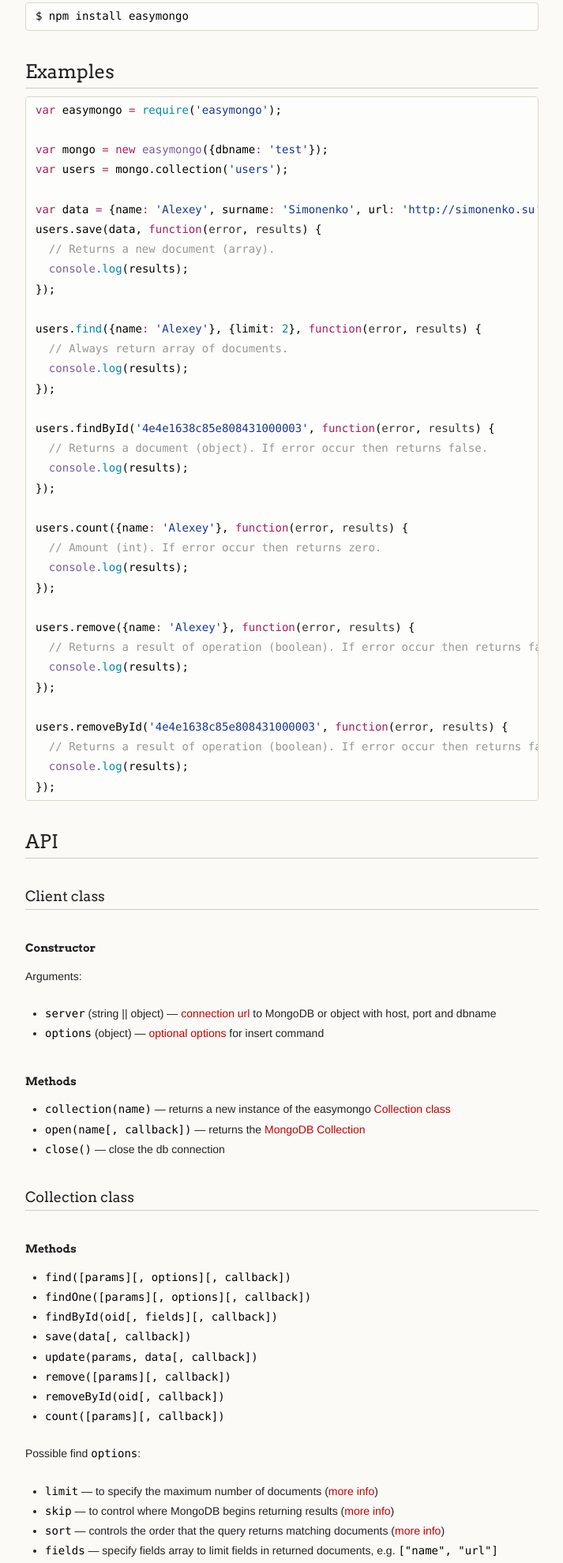
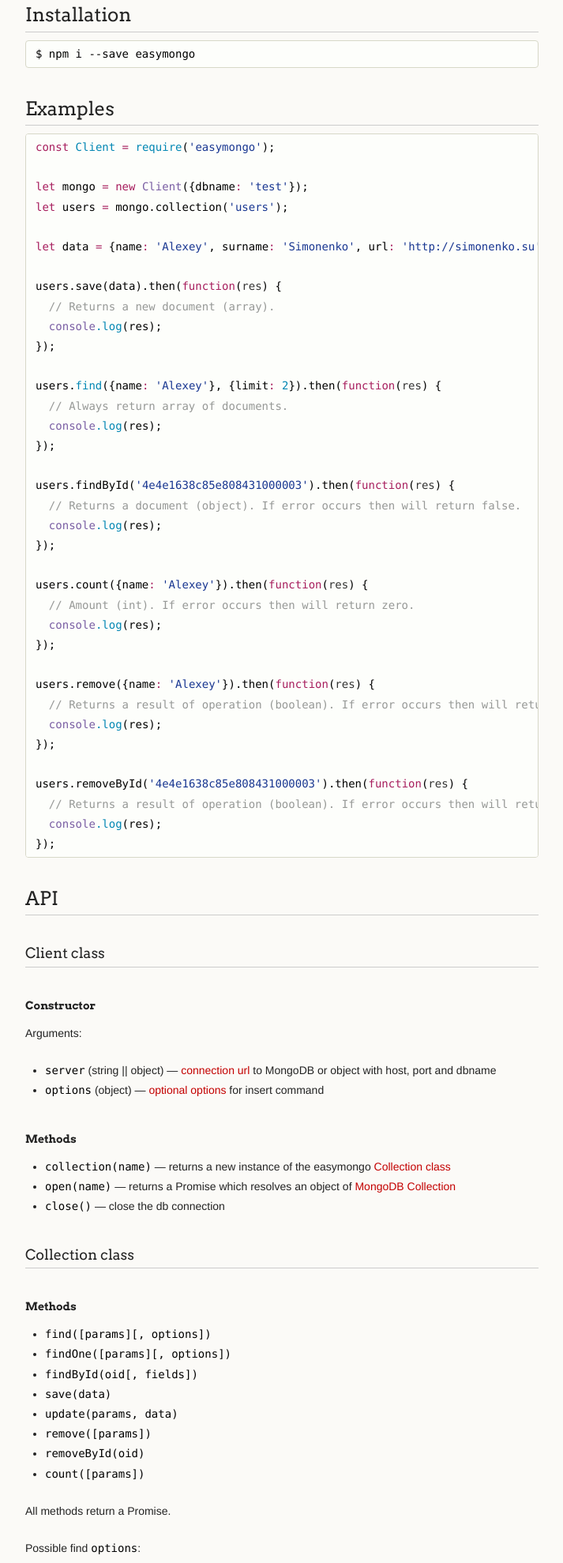
Before and after one commit to meritt/easymongo, a plain HTML site: page index.html in a window 1280 px wide. Shown: the part 1637-3616 px from the top of the page at 79% size, without its empty margins (278-991 px from the left). Drawn offline with Linux system fonts and the light colour scheme.

```diff
--- a/index.html
+++ b/index.html
@@ -38,48 +38,51 @@
 
 <p>This is a small tweaks for the <a href="https://github.com/mongodb/node-mongodb-native">native MongoDB driver</a>.</p>
 
+<p>Easymongo v5 now support only Node.js v4. For previous version you can use <a href="https://github.com/meritt/easymongo/releases/tag/v4.0.2">the older easymongo</a>.</p>
+
 <h2>
 <a id="installation" class="anchor" href="#installation" aria-hidden="true"><span class="octicon octicon-link"></span></a>Installation</h2>
 
-<div class="highlight highlight-bash"><pre>$ npm install easymongo</pre></div>
+<div class="highlight highlight-bash"><pre>$ npm i --save easymongo</pre></div>
 
 <h2>
 <a id="examples" class="anchor" href="#examples" aria-hidden="true"><span class="octicon octicon-link"></span></a>Examples</h2>
 
-<div class="highlight highlight-js"><pre><span class="pl-k">var</span> easymongo <span class="pl-k">=</span> <span class="pl-c1">require</span>(<span class="pl-s"><span class="pl-pds">'</span>easymongo<span class="pl-pds">'</span></span>);
+<div class="highlight highlight-js"><pre><span class="pl-k">const</span> <span class="pl-c1">Client</span> <span class="pl-k">=</span> <span class="pl-c1">require</span>(<span class="pl-s"><span class="pl-pds">'</span>easymongo<span class="pl-pds">'</span></span>);
 
-<span class="pl-k">var</span> mongo <span class="pl-k">=</span> <span class="pl-k">new</span> <span class="pl-en">easymongo</span>({dbname<span class="pl-k">:</span> <span class="pl-s"><span class="pl-pds">'</span>test<span class="pl-pds">'</span></span>});
-<span class="pl-k">var</span> users <span class="pl-k">=</span> mongo.collection(<span class="pl-s"><span class="pl-pds">'</span>users<span class="pl-pds">'</span></span>);
+<span class="pl-k">let</span> mongo <span class="pl-k">=</span> <span class="pl-k">new</span> <span class="pl-en">Client</span>({dbname<span class="pl-k">:</span> <span class="pl-s"><span class="pl-pds">'</span>test<span class="pl-pds">'</span></span>});
+<span class="pl-k">let</span> users <span class="pl-k">=</span> mongo.collection(<span class="pl-s"><span class="pl-pds">'</span>users<span class="pl-pds">'</span></span>);
 
-<span class="pl-k">var</span> data <span class="pl-k">=</span> {name<span class="pl-k">:</span> <span class="pl-s"><span class="pl-pds">'</span>Alexey<span class="pl-pds">'</span></span>, surname<span class="pl-k">:</span> <span class="pl-s"><span class="pl-pds">'</span>Simonenko<span class="pl-pds">'</span></span>, url<span class="pl-k">:</span> <span class="pl-s"><span class="pl-pds">'</span>http://simonenko.su<span class="pl-pds">'</span></span>};
-users.save(data, <span class="pl-k">function</span>(<span class="pl-smi">error</span>, <span class="pl-smi">results</span>) {
+<span class="pl-k">let</span> data <span class="pl-k">=</span> {name<span class="pl-k">:</span> <span class="pl-s"><span class="pl-pds">'</span>Alexey<span class="pl-pds">'</span></span>, surname<span class="pl-k">:</span> <span class="pl-s"><span class="pl-pds">'</span>Simonenko<span class="pl-pds">'</span></span>, url<span class="pl-k">:</span> <span class="pl-s"><span class="pl-pds">'</span>http://simonenko.su<span class="pl-pds">'</span></span>};
+
+users.save(data).then(<span class="pl-k">function</span>(<span class="pl-smi">res</span>) {
   <span class="pl-c">// Returns a new document (array).</span>
-  <span class="pl-en">console</span><span class="pl-c1">.log</span>(results);
+  <span class="pl-en">console</span><span class="pl-c1">.log</span>(res);
 });
 
-users.<span class="pl-c1">find</span>({name<span class="pl-k">:</span> <span class="pl-s"><span class="pl-pds">'</span>Alexey<span class="pl-pds">'</span></span>}, {limit<span class="pl-k">:</span> <span class="pl-c1">2</span>}, <span class="pl-k">function</span>(<span class="pl-smi">error</span>, <span class="pl-smi">results</span>) {
+users.<span class="pl-c1">find</span>({name<span class="pl-k">:</span> <span class="pl-s"><span class="pl-pds">'</span>Alexey<span class="pl-pds">'</span></span>}, {limit<span class="pl-k">:</span> <span class="pl-c1">2</span>}).then(<span class="pl-k">function</span>(<span class="pl-smi">res</span>) {
   <span class="pl-c">// Always return array of documents.</span>
-  <span class="pl-en">console</span><span class="pl-c1">.log</span>(results);
+  <span class="pl-en">console</span><span class="pl-c1">.log</span>(res);
 });
 
-users.findById(<span class="pl-s"><span class="pl-pds">'</span>4e4e1638c85e808431000003<span class="pl-pds">'</span></span>, <span class="pl-k">function</span>(<span class="pl-smi">error</span>, <span class="pl-smi">results</span>) {
-  <span class="pl-c">// Returns a document (object). If error occur then returns false.</span>
-  <span class="pl-en">console</span><span class="pl-c1">.log</span>(results);
+users.findById(<span class="pl-s"><span class="pl-pds">'</span>4e4e1638c85e808431000003<span class="pl-pds">'</span></span>).then(<span class="pl-k">function</span>(<span class="pl-smi">res</span>) {
+  <span class="pl-c">// Returns a document (object). If error occurs then will return false.</span>
+  <span class="pl-en">console</span><span class="pl-c1">.log</span>(res);
 });
 
-users.count({name<span class="pl-k">:</span> <span class="pl-s"><span class="pl-pds">'</span>Alexey<span class="pl-pds">'</span></span>}, <span class="pl-k">function</span>(<span class="pl-smi">error</span>, <span class="pl-smi">results</span>) {
-  <span class="pl-c">// Amount (int). If error occur then returns zero.</span>
-  <span class="pl-en">console</span><span class="pl-c1">.log</span>(results);
+users.count({name<span class="pl-k">:</span> <span class="pl-s"><span class="pl-pds">'</span>Alexey<span class="pl-pds">'</span></span>}).then(<span class="pl-k">function</span>(<span class="pl-smi">res</span>) {
+  <span class="pl-c">// Amount (int). If error occurs then will return zero.</span>
+  <span class="pl-en">console</span><span class="pl-c1">.log</span>(res);
 });
 
-users.remove({name<span class="pl-k">:</span> <span class="pl-s"><span class="pl-pds">'</span>Alexey<span class="pl-pds">'</span></span>}, <span class="pl-k">function</span>(<span class="pl-smi">error</span>, <span class="pl-smi">results</span>) {
-  <span class="pl-c">// Returns a result of operation (boolean). If error occur then returns false.</span>
-  <span class="pl-en">console</span><span class="pl-c1">.log</span>(results);
+users.remove({name<span class="pl-k">:</span> <span class="pl-s"><span class="pl-pds">'</span>Alexey<span class="pl-pds">'</span></span>}).then(<span class="pl-k">function</span>(<span class="pl-smi">res</span>) {
+  <span class="pl-c">// Returns a result of operation (boolean). If error occurs then will return false.</span>
+  <span class="pl-en">console</span><span class="pl-c1">.log</span>(res);
 });
 
-users.removeById(<span class="pl-s"><span class="pl-pds">'</span>4e4e1638c85e808431000003<span class="pl-pds">'</span></span>, <span class="pl-k">function</span>(<span class="pl-smi">error</span>, <span class="pl-smi">results</span>) {
-  <span class="pl-c">// Returns a result of operation (boolean). If error occur then returns false.</span>
-  <span class="pl-en">console</span><span class="pl-c1">.log</span>(results);
+users.removeById(<span class="pl-s"><span class="pl-pds">'</span>4e4e1638c85e808431000003<span class="pl-pds">'</span></span>).then(<span class="pl-k">function</span>(<span class="pl-smi">res</span>) {
+  <span class="pl-c">// Returns a result of operation (boolean). If error occurs then will return false.</span>
+  <span class="pl-en">console</span><span class="pl-c1">.log</span>(res);
 });</pre></div>
 
 <h2>
@@ -108,7 +111,7 @@
 <code>collection(name)</code> — returns a new instance of the easymongo <a href="#collection-class">Collection class</a>
 </li>
 <li>
-<code>open(name[, callback])</code> — returns the <a href="http://mongodb.github.io/node-mongodb-native/api-generated/collection.html">MongoDB Collection</a>
+<code>open(name)</code> — returns a Promise which resolves an object of <a href="http://mongodb.github.io/node-mongodb-native/api-generated/collection.html">MongoDB Collection</a>
 </li>
 <li>
 <code>close()</code> — close the db connection</li>
@@ -121,15 +124,17 @@
 <a id="methods-1" class="anchor" href="#methods-1" aria-hidden="true"><span class="octicon octicon-link"></span></a>Methods</h4>
 
 <ul>
-<li><code>find([params][, options][, callback])</code></li>
-<li><code>findOne([params][, options][, callback])</code></li>
-<li><code>findById(oid[, fields][, callback])</code></li>
-<li><code>save(data[, callback])</code></li>
-<li><code>update(params, data[, callback])</code></li>
-<li><code>remove([params][, callback])</code></li>
-<li><code>removeById(oid[, callback])</code></li>
-<li><code>count([params][, callback])</code></li>
+<li><code>find([params][, options])</code></li>
+<li><code>findOne([params][, options])</code></li>
+<li><code>findById(oid[, fields])</code></li>
+<li><code>save(data)</code></li>
+<li><code>update(params, data)</code></li>
+<li><code>remove([params])</code></li>
+<li><code>removeById(oid)</code></li>
+<li><code>count([params])</code></li>
 </ul>
+
+<p>All methods return a Promise.</p>
 
 <p>Possible find <code>options</code>:</p>
 
@@ -137,27 +142,18 @@
 <li>
 <code>limit</code> — to specify the maximum number of documents (<a href="http://docs.mongodb.org/manual/reference/method/cursor.limit/">more info</a>)</li>
 <li>
-<code>skip</code> — to control where MongoDB begins returning results (<a href="http://docs.mongodb.org/manual/reference/method/cursor.skip/">more info</a>)</li>
+<code>skip</code> — to control where MongoDB begins return results (<a href="http://docs.mongodb.org/manual/reference/method/cursor.skip/">more info</a>)</li>
 <li>
-<code>sort</code> — controls the order that the query returns matching documents (<a href="http://docs.mongodb.org/manual/reference/method/cursor.sort/">more info</a>)</li>
+<code>sort</code> — to control the order of matching documents (<a href="http://docs.mongodb.org/manual/reference/method/cursor.sort/">more info</a>)</li>
 <li>
-<code>fields</code> — specify fields array to limit fields in returned documents, e.g. <code>["name", "url"]</code>
+<code>fields</code> — specify array of fields in returned documents, e.g. <code>["name", "url"]</code>
 </li>
 </ul>
 
 <h2>
 <a id="flow-control" class="anchor" href="#flow-control" aria-hidden="true"><span class="octicon octicon-link"></span></a>Flow control</h2>
 
-<p>You can use <code>easymongo</code> with <a href="https://github.com/visionmedia/co">co</a> for generator based flow-control. For these purposes use the <a href="https://github.com/meritt/co-easymongo">co-easymongo</a>.</p>
-
-<h2>
-<a id="contributing" class="anchor" href="#contributing" aria-hidden="true"><span class="octicon octicon-link"></span></a>Contributing</h2>
-
-<p><strong>DO NOT directly modify the <code>lib</code> files.</strong> These files are automatically built from CoffeeScript sources located under the <code>src</code> directory.</p>
-
-<p>To do build run:</p>
-
-<div class="highlight highlight-bash"><pre>$ npm run build</pre></div>
+<p>You can use <code>easymongo</code> with <a href="https://github.com/visionmedia/co">co</a> for promise/generator based flow-control.</p>
 
 <h2>
 <a id="author" class="anchor" href="#author" aria-hidden="true"><span class="octicon octicon-link"></span></a>Author</h2>
```
Also changed, not shown: params.json (+1 -1 lines).
